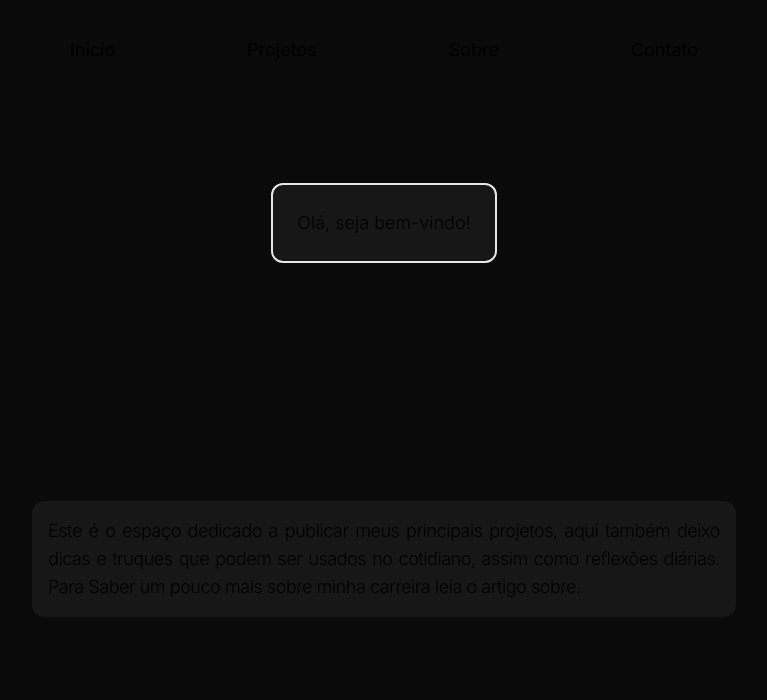
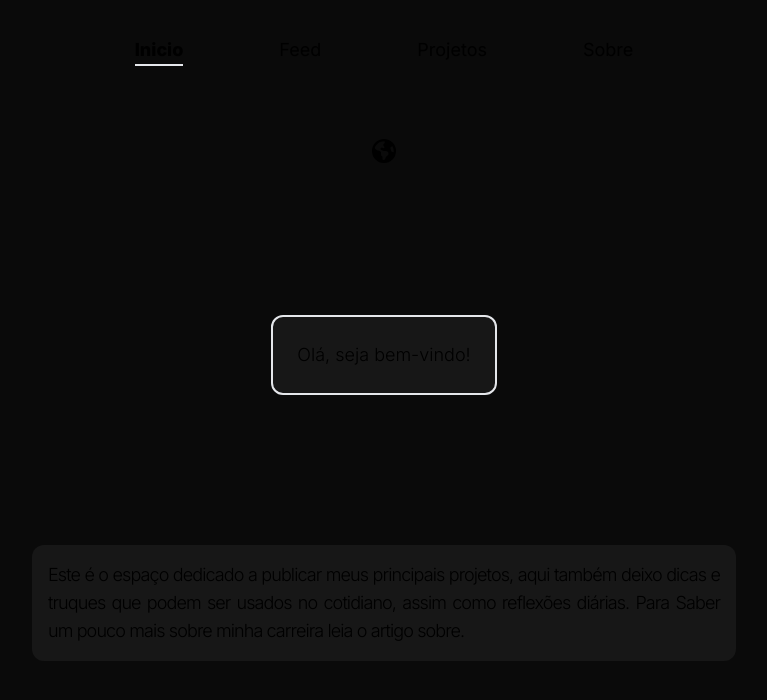
Before and after one commit to mmartinsandre/martins-brain, a Next.js app: page / in a window 1280 px wide. Shown: the top 700 px of the page, without its empty margins (256-1023 px from the left). Built offline with nearby package versions, Linux system fonts and the light colour scheme.

Commit message:
troca de idioma e ajustes visuais

```diff
--- a/src/app/page.tsx
+++ b/src/app/page.tsx
@@ -1,15 +1,56 @@
 'use client'
-
 import { useState, useEffect } from 'react';
-
-const typingDelay = 150;
-const initialDescription = "Este é o espaço dedicado a publicar meus principais projetos, aqui também deixo dicas e truques que podem ser usados no cotidiano, assim como reflexões diárias. Para Saber um pouco mais sobre minha carreira leia o artigo sobre.";
-const welcomeMessage = "Olá, seja bem-vindo!";
-const modalMessage = "Ops! Isso ainda está sendo desenvolvido.";
+import { FontAwesomeIcon } from '@fortawesome/react-fontawesome'
+import { faEarth } from '@fortawesome/free-solid-svg-icons'
 
 export default function Home() {
+  const storedLanguage = localStorage.getItem('language');
+  const initialLanguage: Language = storedLanguage as Language || "pt-br";
+  const [language, setLanguage] = useState<Language>(initialLanguage);
   const [typedText, setTypedText] = useState("");
   const [isModalOpen, setIsModalOpen] = useState(false);
+  const [isLoading, setIsLoading] = useState(false);
+
+  const translations = {
+    "pt-br": {
+      welcomeMessage: "Olá, seja bem-vindo!",
+      initialDescription: "Este é o espaço dedicado a publicar meus principais projetos, aqui também deixo dicas e truques que podem ser usados no cotidiano, assim como reflexões diárias. Para Saber um pouco mais sobre minha carreira leia o artigo sobre.",
+      modalMessage: "Ops! Isso ainda está sendo desenvolvido.",
+      navLinks: {
+        home: "Inicio",
+        feed: "Feed",
+        projects: "Projetos",
+        about: "Sobre"
+      }
+    },
+    "en-us": {
+      welcomeMessage: "Hello, welcome!",
+      initialDescription: "This is the space dedicated to publishing my main projects, here I also leave tips and tricks that can be used in everyday life, as well as daily reflections. To know a little more about my career read the article about.",
+      modalMessage: "Oops! This is still being developed.",
+      navLinks: {
+        home: "Home",
+        feed: "Feed",
+        projects: "Projects",
+        about: "About"
+      }
+    }
+  };
+
+  const { welcomeMessage, initialDescription, modalMessage, navLinks } = translations[language];
+
+  const toggleLanguage = () => {
+    setIsLoading(true);
+    setTimeout(() => {
+      const newLanguage = language === "pt-br" ? "en-us" : "pt-br";
+      setLanguage(newLanguage);
+      localStorage.setItem('language', newLanguage);
+      setIsLoading(false);
+      setTypedText("");
+    }, 1000);
+  };
+
+  const typingDelay = 150;
+  type Language = "pt-br" | "en-us";
 
   useEffect(() => {
     const typeCharacter = () => {
@@ -20,7 +61,7 @@ export default function Home() {
 
     const timeoutId = setTimeout(typeCharacter, typingDelay);
     return () => clearTimeout(timeoutId);
-  }, [typedText]);
+  }, [typedText, welcomeMessage]);
 
   const handleLinkClick = (e: React.MouseEvent<HTMLAnchorElement>) => {
     e.preventDefault();
@@ -29,44 +70,50 @@ export default function Home() {
 
   return (
     <>
-      <Header onLinkClick={handleLinkClick} />
-      <Main typedText={typedText} description={initialDescription} />
+      {isLoading && <Loading />}
       {isModalOpen && <Modal message={modalMessage} onClose={() => setIsModalOpen(false)} />}
+      <Header navLinks={navLinks} onLinkClick={handleLinkClick} onToggleLanguage={toggleLanguage} />
+      <Main typedText={typedText} description={initialDescription} onToggleLanguage={toggleLanguage} />
     </>
   );
 }
 
-function Header({ onLinkClick }: { onLinkClick: (e: React.MouseEvent<HTMLAnchorElement>) => void }) {
+function Header({ navLinks, onLinkClick, onToggleLanguage }: { navLinks: { home: string, feed: string, projects: string, about: string }, onLinkClick: (e: React.MouseEvent<HTMLAnchorElement>) => void, onToggleLanguage: () => void }) {
   return (
     <header className="fixed top-0 w-full z-10 p-5 md:px-64">
       <nav>
-        <ul className="flex flex-row justify-around text-sm md:text-lg gap-6 bg-neutral-950 p-4">
-          <li>Inicio</li>
-          <li><a href="#" onClick={(e) => onLinkClick(e)}>Projetos</a></li>
-          <li><a href="#" onClick={(e) => onLinkClick(e)}>Sobre</a></li>
-          <li><a href="#" onClick={(e) => onLinkClick(e)}>Contato</a></li>
+        <ul className="flex flex-row justify-around text-sm md:justify-center md:text-lg md:gap-x-24 gap-x-0.5 bg-neutral-950 p-4">
+          <li className='font-extrabold border-b-2 border-primary-500'>{navLinks.home}</li>
+          <li><a href="#" onClick={(e) => onLinkClick(e)}>{navLinks.feed}</a></li>
+          <li><a href="#" onClick={(e) => onLinkClick(e)}>{navLinks.projects}</a></li>
+          <li><a href="#" onClick={(e) => onLinkClick(e)}>{navLinks.about}</a></li>
         </ul>
       </nav>
     </header>
   );
 }
 
-function Main({ typedText, description }: { typedText: string, description: string }) {
+function Main({ typedText, description, onToggleLanguage }: { typedText: string, description: string, onToggleLanguage: () => void }) {
   return (
     <main className="flex min-h-screen flex-col items-center justify-around pt-24 pb-24 md:pt-16 md:pb-16 bg-neutral-950 overflow-hidden md:px-64">
-      <TypedMessage message={typedText} />
+      <TypedMessage message={typedText} onToggleLanguage={onToggleLanguage} />
       <Description description={description} />
     </main>
   );
 }
 
-function TypedMessage({ message }: { message: string }) {
+function TypedMessage({ message, onToggleLanguage }: { message: string, onToggleLanguage: () => void }) {
   return (
-    <div className="flex flex-row w-screen justify-center items-center">
-      <div className="flex flex-col bg-neutral-900 p-6 rounded-xl border-2 border-primary-500">
-        <span className="text-md md:text-lg font-light text-justify">{message}</span>
+    <>
+      <button onClick={onToggleLanguage} aria-label="Change language">
+          <FontAwesomeIcon icon={faEarth} className="text-2xl" />
+      </button>
+      <div className="flex flex-row w-screen justify-center items-center">
+        <div className="flex flex-col bg-neutral-900 p-6 rounded-xl border-2 border-primary-500">
+          <span className="text-md md:text-lg font-light text-justify">{message}</span>
+        </div>
       </div>
-    </div>
+    </>
   );
 }
 
@@ -74,7 +121,7 @@ function Description({ description }: { description: string }) {
   return (
     <div className="flex flex-row justify-center items-center px-8">
       <div className="flex flex-col bg-neutral-900 p-4 rounded-xl p-4">
-        <span className="text-xs md:text-lg font-light text-justify tracking-tight">{description}</span>
+        <span className="text-xs md:text-lg font-light text-justify md:tracking-tighter">{description}</span>
       </div>
     </div>
   );
@@ -90,3 +137,13 @@ function Modal({ message, onClose }: { message: string, onClose: () => void }) {
     </div>
   );
 }
+
+function Loading() {
+  return (
+    <div className="fixed inset-0 bg-black bg-opacity-80 flex justify-center items-center">
+      <div className="flex justify-center items-center mt-20">
+        <div className="border-neutral-700 h-20 w-20 animate-spin rounded-full border-8 border-t-blue-600" />
+      </div>
+    </div>
+  );
+}
```
Also changed, not shown: package.json (+10 -5 lines), 1 other file (tests, documents, lock files or other folders).
